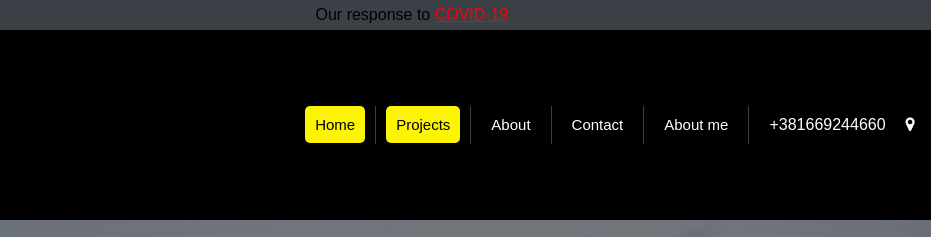
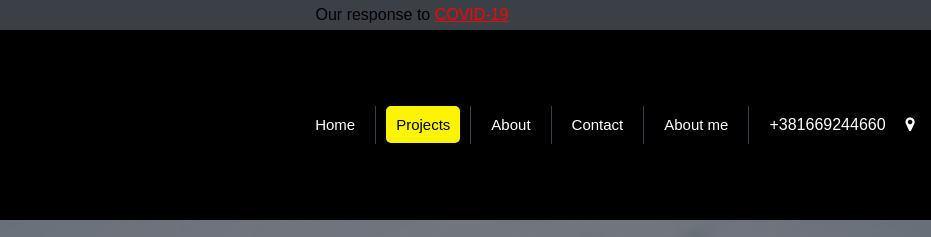
Before and after one commit to pepek24/aleksandarpecelj, a plain HTML site: page projekti/project5.html in a window 1280 px wide. Shown: the top 237 px of the page, 228-1159 px from the left. Drawn offline with Linux system fonts and the light colour scheme; a web font is replaced by a local one.

Commit message:
Update project5.html

```diff
--- a/projekti/project5.html
+++ b/projekti/project5.html
@@ -21,7 +21,7 @@
 					</div>
 					<div id="ulinav">
 						<ul class="element-animation">
-							<li><a href="../index.html" class="active">Home</a></li>
+							<li><a href="../index.html">Home</a></li>
 							<li><a href="../projects.html"class="active">Projects</a></li>
 							<li><a href="../about.html">About</a></li>
 							<li><a href="../contact.html">Contact</a></li>
```
